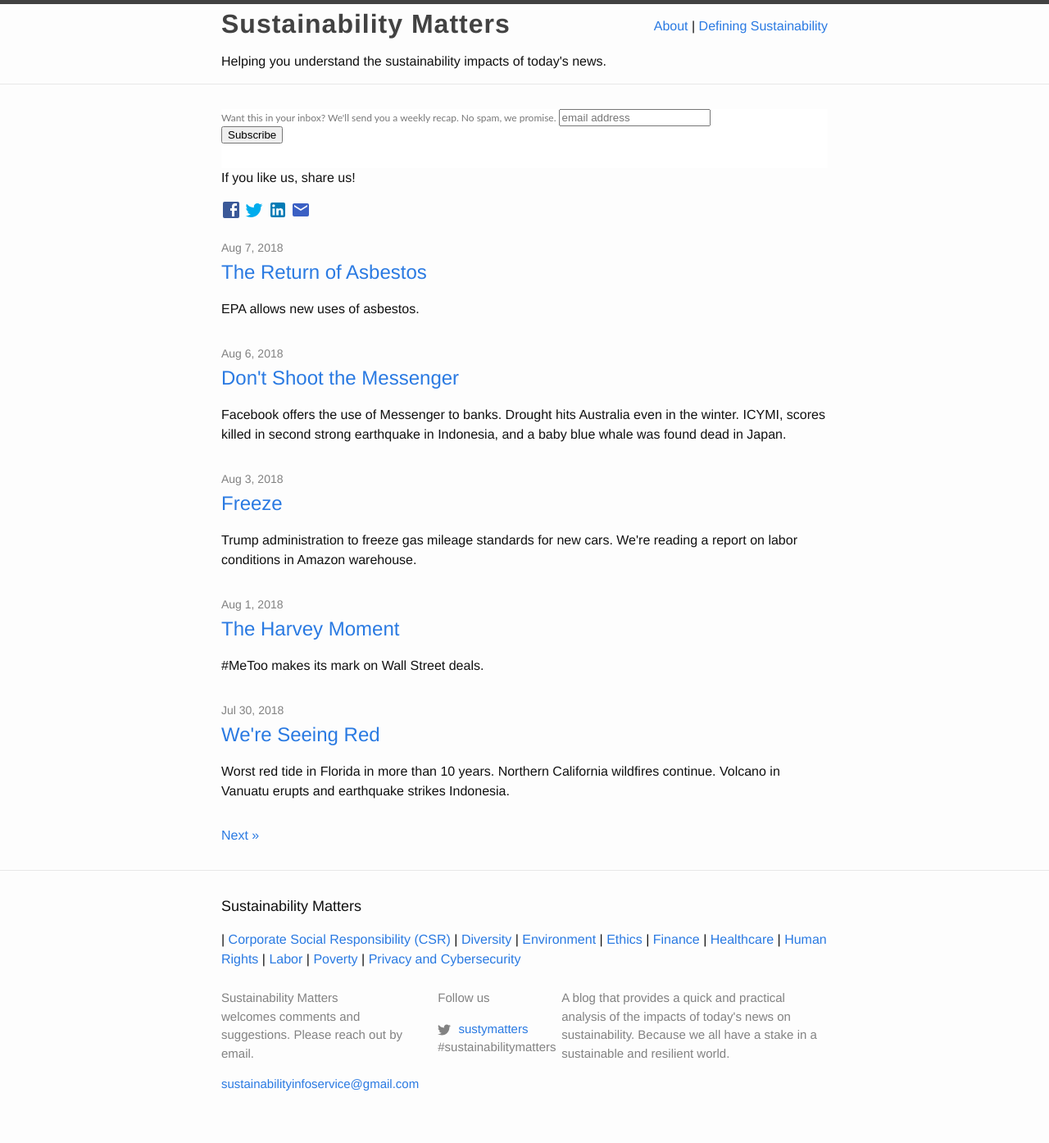
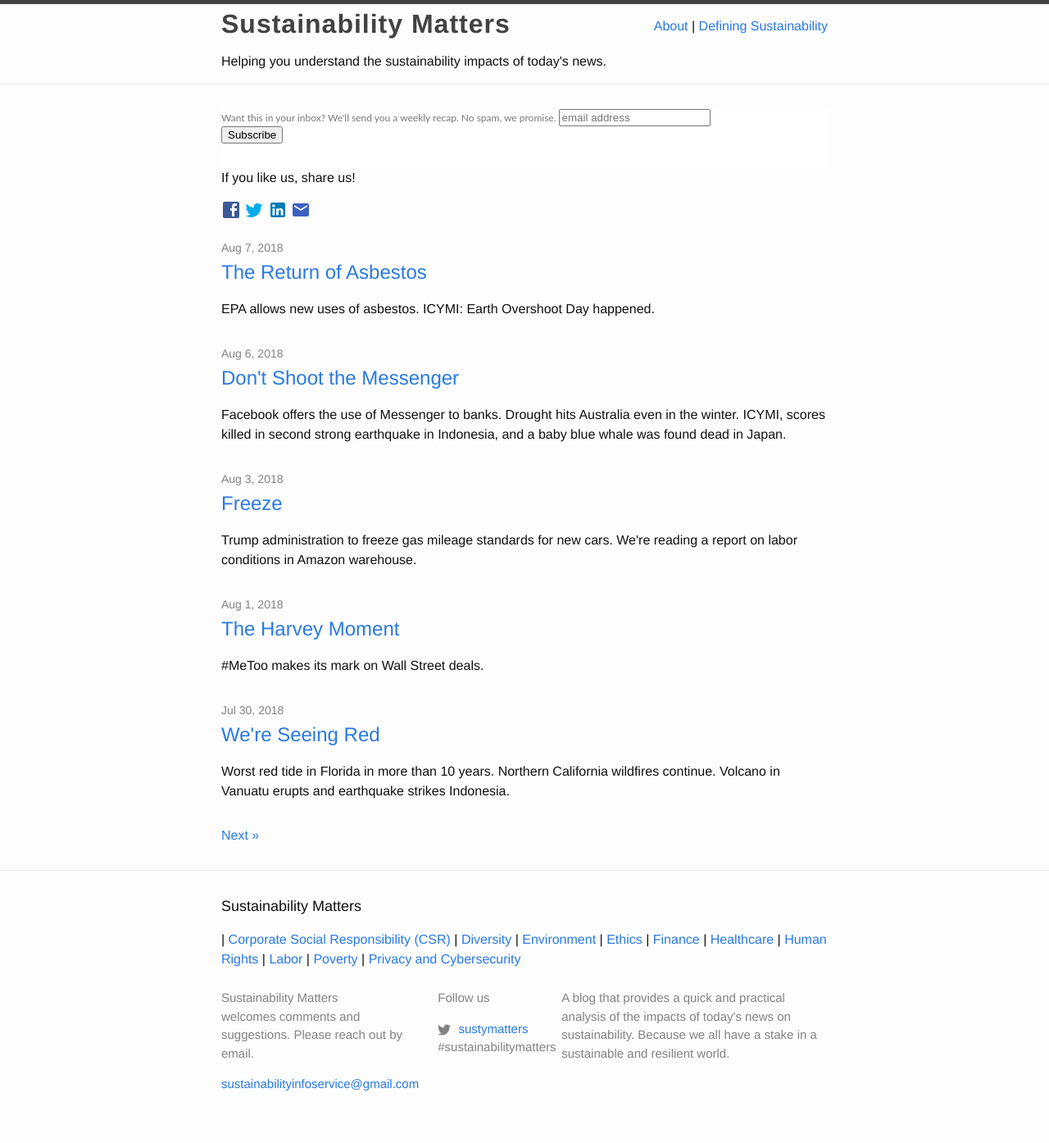
Before and after one commit to Sparkleleuk/Sustainability_Matters, a Jekyll site: the page built from index.html, in a window 1280 px wide. Shown: the whole page at 82% size. Built offline with Jekyll 4.4.1, drawn with Linux system fonts in a browser that asks for light colours; the list of posts is cut into pages by our own code; comment, search, counter and statistics services are not loaded.

Commit message:
fix post

```diff
--- a/_posts/2018-08-07-asbestos.markdown
+++ b/_posts/2018-08-07-asbestos.markdown
@@ -1,7 +1,7 @@
 ---
 layout: post
 title: "The Return of Asbestos"
-excerpt: "EPA allows new uses of asbestos."
+excerpt: "EPA allows new uses of asbestos. ICYMI: Earth Overshoot Day happened."
 categories: [Environment]
 ---
 
```
